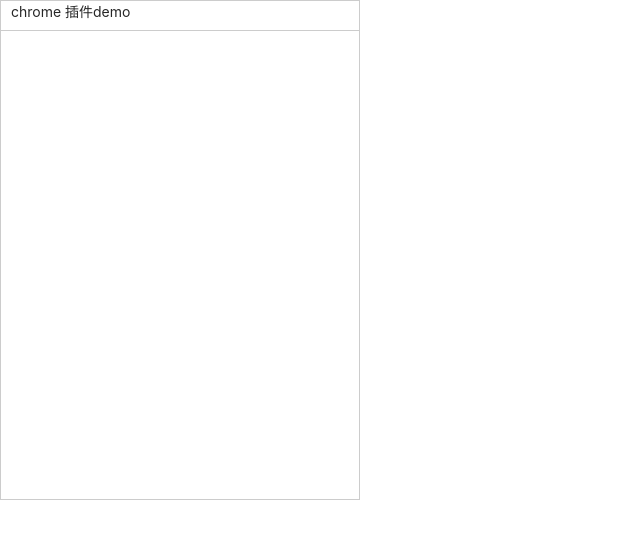
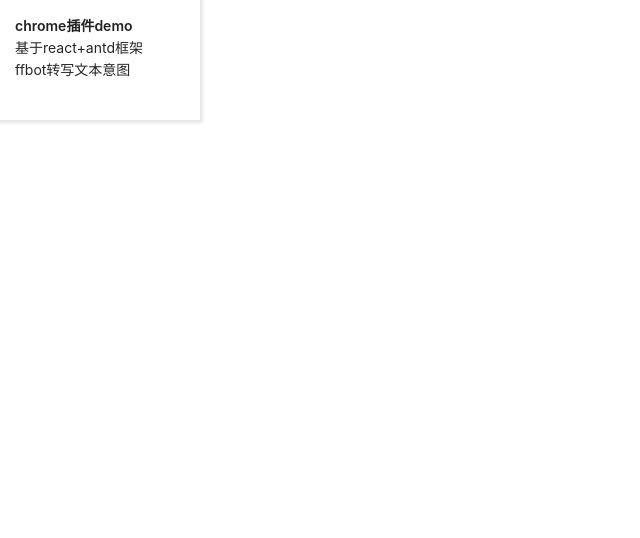
Before and after one commit to HuangYaowu/translateIntentionDemo, a React app: page /#/login in a window 1280 px wide. Shown: the whole page, without its empty margins (0-640 px from the left). Built offline with nearby package versions, Linux system fonts and the light colour scheme; some packages are replaced by stand-ins of ours.

Commit message:
fix: 样式优化

```diff
--- a/src/popup/pages/login/index.js
+++ b/src/popup/pages/login/index.js
@@ -5,7 +5,11 @@
 
 	return (
 		<div className="P-login">
-			<div className="header">chrome 插件demo</div>
+			<div className="header">chrome插件demo</div>
+			<div className='main'>
+				<p>基于react+antd框架</p>
+				<p>ffbot转写文本意图</p>
+			</div>
 		</div>
 	);
 }
--- a/src/popup/pages/login/login.styl
+++ b/src/popup/pages/login/login.styl
@@ -1,9 +1,13 @@
 .P-login
     position relative
-    width: 360px
-    height: 500px
-    border: 1px solid #ccc
+    width: 200px
+    height: 120px
+    padding: 15px
+    box-shadow: 0px 0px 3px 3px rgba(0, 0, 0, 0.1)
     .header
-        height: 30px
-        padding: 0 10px;
-        border-bottom: 1px solid #ccc
+        color: #222
+        font-weight: 600
+    .main
+        p
+            margin: 0
+            padding: 0
```
Also changed, not shown: src/content/components/mainModal/index.js (+3 -9 lines), src/content/index.js (+4 -3 lines).
